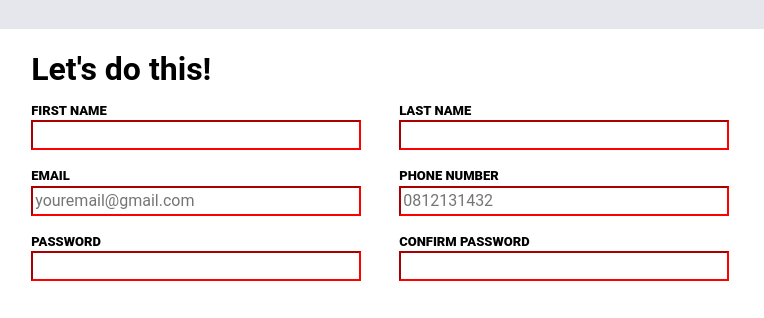
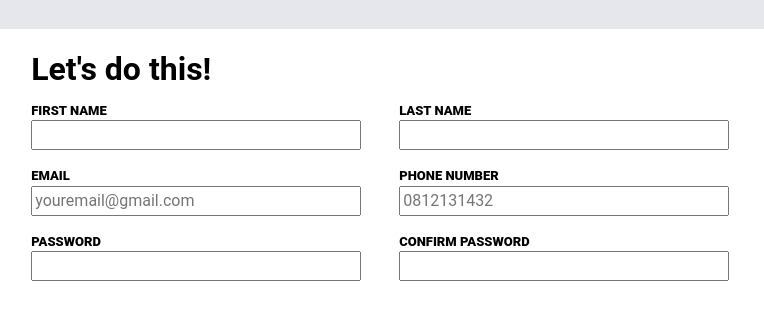
Before and after one commit to Christin6/Sign-Up-Form, a plain HTML site: page index.html in a window 1280 px wide. Shown: the part 253-571 px from the top of the page, 516-1280 px from the left. Drawn offline with Linux system fonts and the light colour scheme.

Commit message:
delete :invalid

```diff
--- a/style.css
+++ b/style.css
@@ -213,10 +213,6 @@ input:focus-visible {
 	outline: 2px solid blue;
 }
 
-input:invalid {
-	border-color: red;
-}
-
 main > p{
     margin: 0.5rem 2rem;
 }
```
